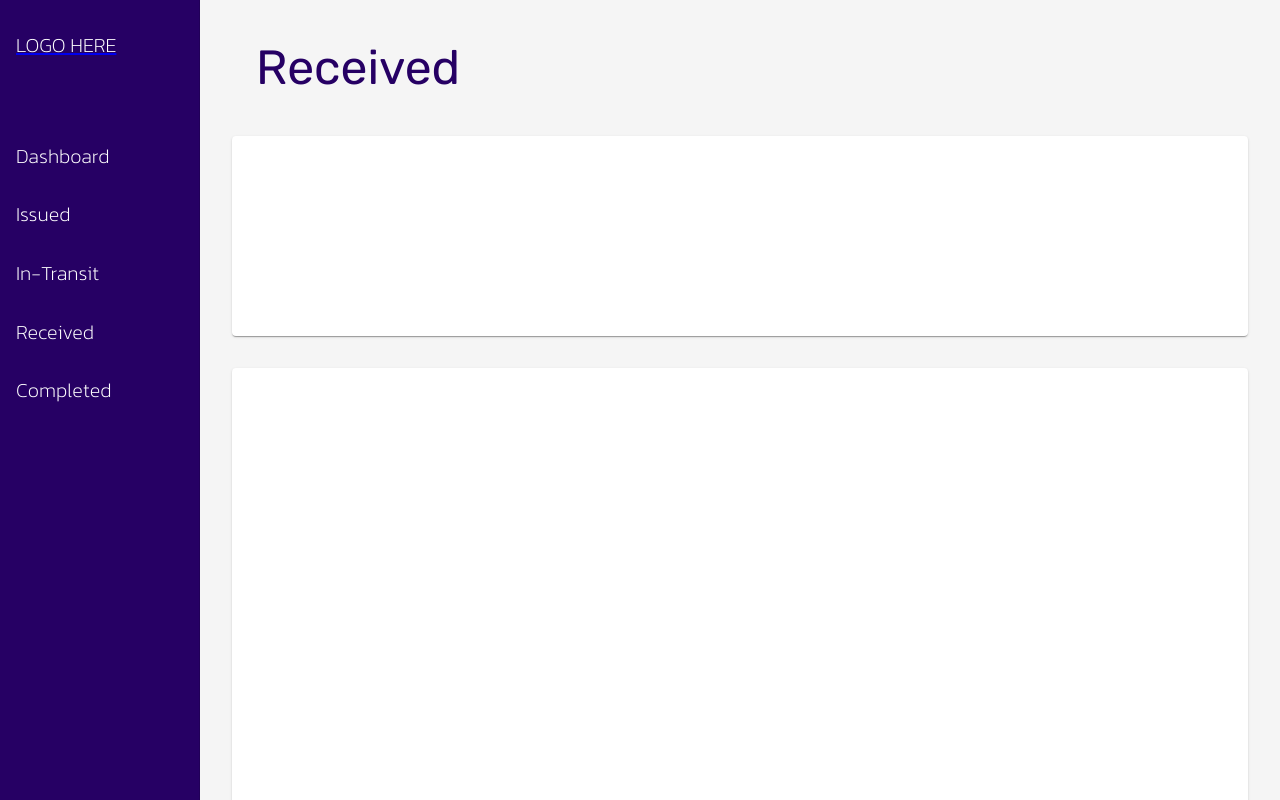
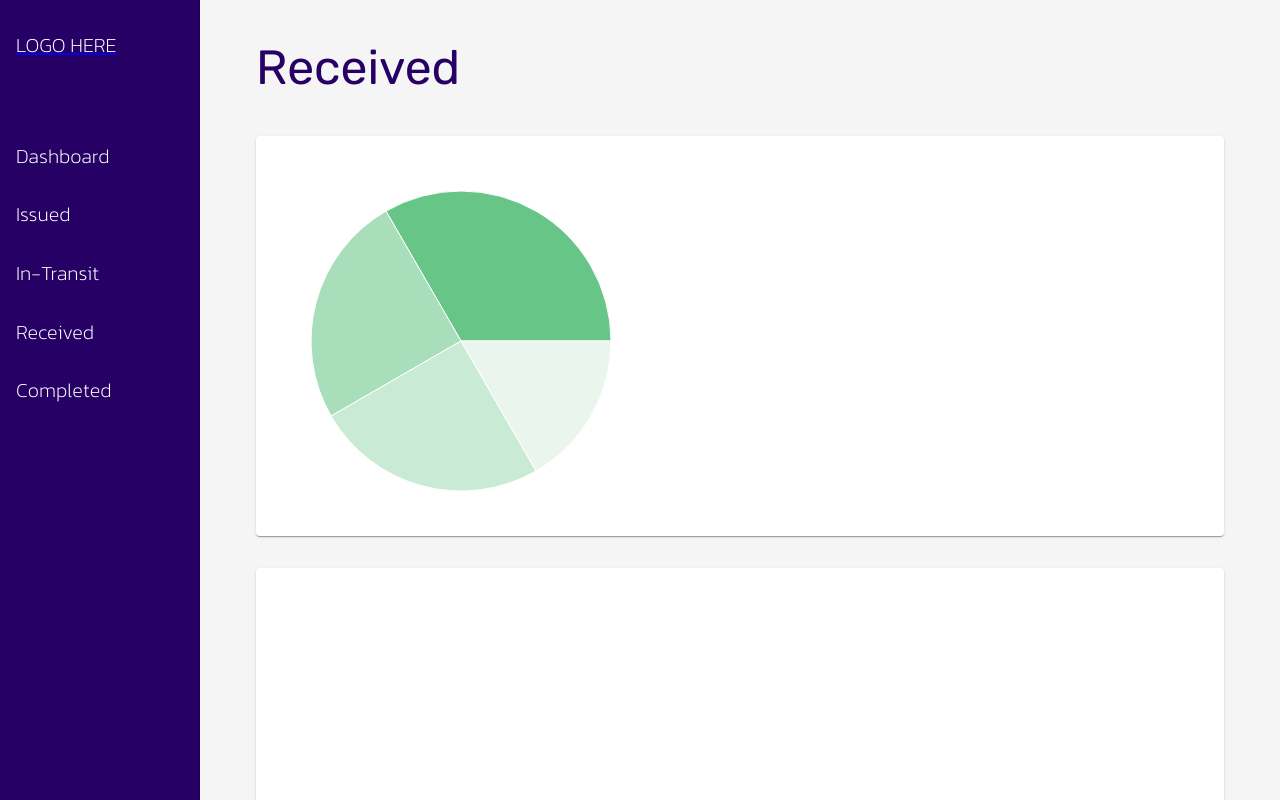
Before and after one commit to Rahik-Sikder/b2bfintech, a React (Create React App) app in the folder b2bfintechs24/: page /received in a window 1280 px wide. Shown: the top 800 px of the page. Built offline with nearby package versions, Linux system fonts and the light colour scheme.

Commit message:
pie chart and changed simple paper justify

```diff
--- a/b2bfintechs24/src/components/SimplePaper.js
+++ b/b2bfintechs24/src/components/SimplePaper.js
@@ -1,5 +1,4 @@
 import React from "react";
-
 import { Paper } from "@mui/material";
 
 const SimplePaper = ({ height, children }) => {
@@ -9,7 +8,7 @@ const SimplePaper = ({ height, children }) => {
         height: height,
         maxWidth: "100%",
         display: "flex",
-        justifyContent: "center",
+        justifyContent: "flex-start", // Changed from center to flex-start
         alignItems: "center",
       }}
     >
--- a/b2bfintechs24/src/pages/Received.js
+++ b/b2bfintechs24/src/pages/Received.js
@@ -1,22 +1,51 @@
-import React from "react";
-
-import { Grid, Typography, Container, Button, Stack } from "@mui/material";
-
-import PageContainer from "../components/PageContainer";
-import SimplePaper from "../components/SimplePaper";
+import React from 'react';
+import { Typography, Container, Stack } from '@mui/material';
+import PageContainer from '../components/PageContainer';
+import SimplePaper from '../components/SimplePaper';
+import { PieChart, Pie, Cell, Tooltip } from 'recharts';
 
 const Received = () => {
+  // Filler data for the pie chart
+  const data = [
+    { name: 'Category A', value: 400 },
+    { name: 'Category B', value: 300 },
+    { name: 'Category C', value: 300 },
+    { name: 'Category D', value: 200 },
+  ];
+
+  const COLORS = ['#67C587', '#A9DEBA', '#C9EAD4', '#EAF6ED'];
+
   return (
     <PageContainer>
-      <Container maxWidth="lg" sx={{ marginTop: 5 }}>
-        <Typography variant="h1" color="primary.dark">
+      <Container maxWidth="lg">
+        <Typography variant="h1" color="primary.dark" sx={{ my: 5 }}>
           Received
         </Typography>
+        <Stack spacing={4} my={5}>
+          <SimplePaper height={400}>
+          <PieChart width={400} height={400}>
+            <Pie
+              data={data}
+              cx={200}
+              cy={200}
+              labelLine={false}
+              outerRadius={150}
+              fill="#8884d8"
+              dataKey="value"
+              nameKey="name"
+              isAnimationActive={false} // Disable animation
+            >
+              {data.map((entry, index) => (
+                <Cell key={`cell-${index}`} fill={COLORS[index % COLORS.length]} />
+              ))}
+            </Pie>
+            <Tooltip />
+          </PieChart>
+          </SimplePaper>
+          <SimplePaper height={500}>
+          </SimplePaper>
+        </Stack>
       </Container>
-      <Stack spacing={4} marginY={5}>
-        <SimplePaper height={200} />
-        <SimplePaper height={500} />
-      </Stack>
     </PageContainer>
   );
 };
```
